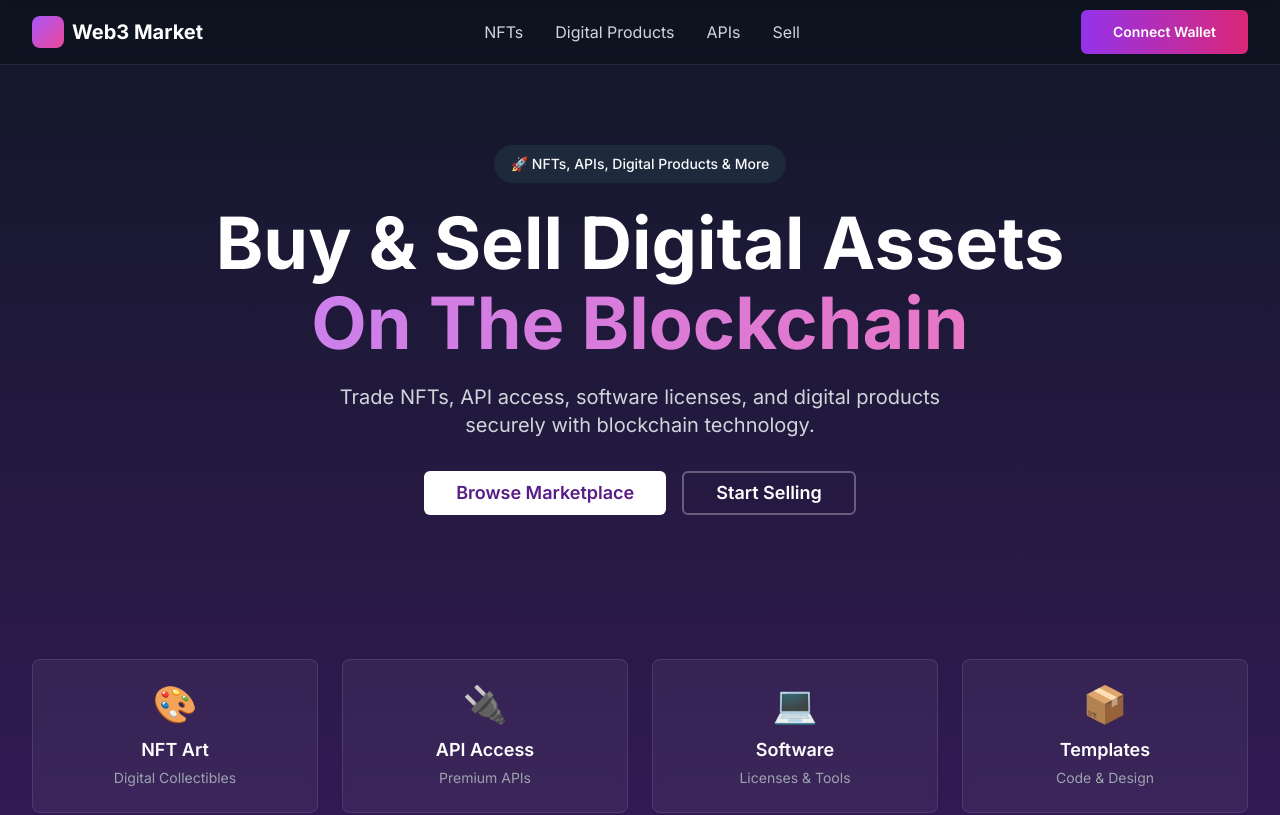
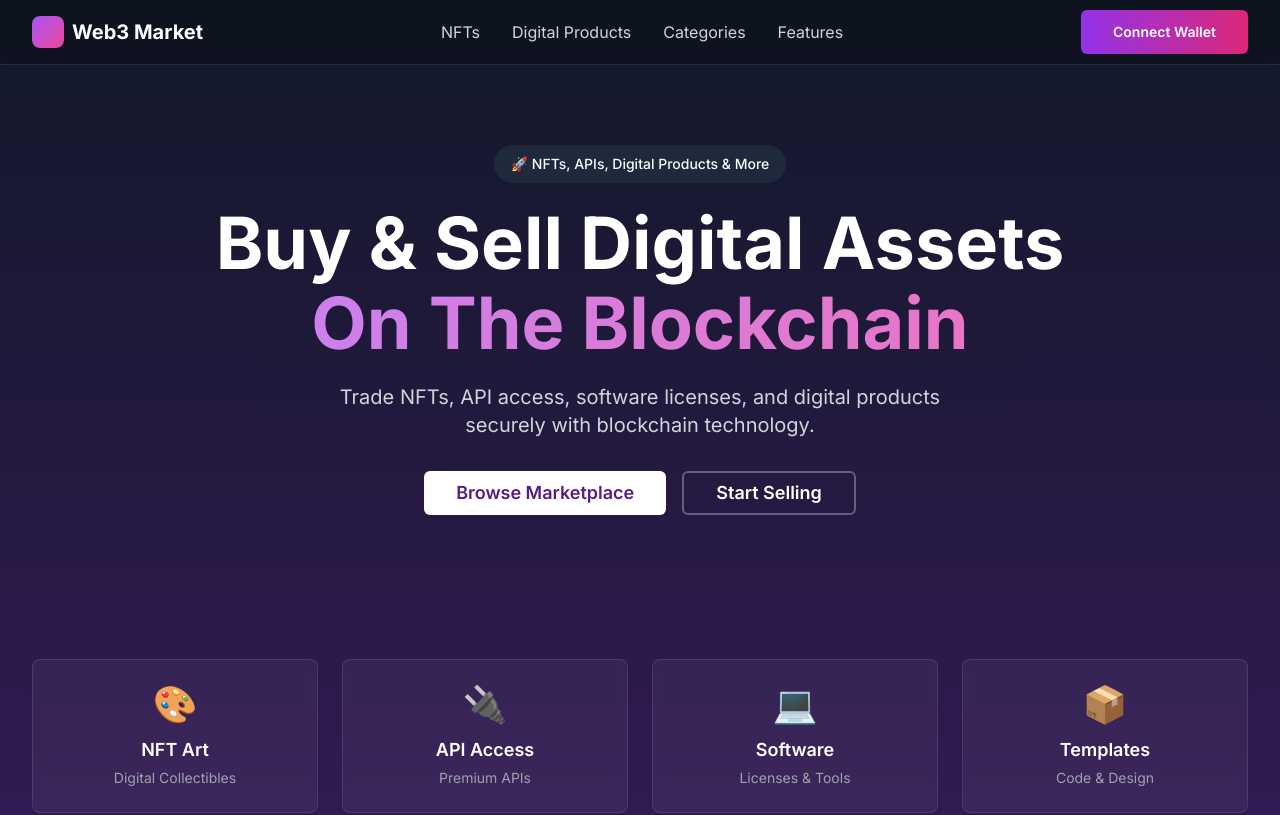
Before and after one commit to kwa0x2/Web3-Marketplace-Frontend, a Next.js app: page / in a window 1280 px wide. Shown: the top 815 px of the page. Built offline with nearby package versions, Linux system fonts and the light colour scheme.

Commit message:
feat: smooth scrool

```diff
--- a/app/page.tsx
+++ b/app/page.tsx
@@ -15,11 +15,19 @@ export default function Home() {
     <div className="min-h-screen bg-gradient-to-b from-gray-900 via-purple-900 to-violet-900">
       <Navigation />
       <Hero />
-      <Categories />
-      <TrendingNFTs />
-      <DigitalProducts />
+      <div id="categories">
+        <Categories />
+      </div>
+      <div id="nfts">
+        <TrendingNFTs />
+      </div>
+      <div id="digital-products">
+        <DigitalProducts />
+      </div>
       <TopSellers />
-      <Features />
+      <div id="features">
+        <Features />
+      </div>
       <Newsletter />
       <Footer />
     </div>
--- a/components/home/navigation/consts.ts
+++ b/components/home/navigation/consts.ts
@@ -1,8 +1,8 @@
 export const brandName = "Web3 Market";
 
 export const navigationLinks = [
-  { label: "NFTs", href: "#" },
-  { label: "Digital Products", href: "#" },
-  { label: "APIs", href: "#" },
-  { label: "Sell", href: "#" },
+  { label: "NFTs", href: "nfts" },
+  { label: "Digital Products", href: "digital-products" },
+  { label: "Categories", href: "categories" },
+  { label: "Features", href: "features" },
 ];
--- a/components/home/navigation/index.tsx
+++ b/components/home/navigation/index.tsx
@@ -1,5 +1,8 @@
+"use client";
+
 import { Button } from "@/components/ui/button";
 import { brandName, navigationLinks } from "./consts";
+import { Link } from "react-scroll";
 
 export default function Navigation() {
   return (
@@ -12,9 +15,17 @@ export default function Navigation() {
           </div>
           <div className="hidden md:flex space-x-8">
             {navigationLinks.map((link, index) => (
-              <a key={index} href={link.href} className="text-gray-300 hover:text-white transition">
+              <Link
+                key={index}
+                to={link.href}
+                spy={true}
+                smooth={true}
+                offset={-70}
+                duration={500}
+                className="text-gray-300 hover:text-white transition cursor-pointer"
+              >
                 {link.label}
-              </a>
+              </Link>
             ))}
           </div>
           <Button size="lg">
--- a/package.json
+++ b/package.json
@@ -16,12 +16,14 @@
     "next": "14.2.3",
     "react": "^18",
     "react-dom": "^18",
+    "react-scroll": "^1.9.3",
     "tailwind-merge": "^3.3.1"
   },
   "devDependencies": {
     "@types/node": "^20",
     "@types/react": "^18",
     "@types/react-dom": "^18",
+    "@types/react-scroll": "^1.8.10",
     "eslint": "^8",
     "eslint-config-next": "14.2.3",
     "postcss": "^8",
```
Also changed, not shown: 1 other file (tests, documents, lock files or other folders).
